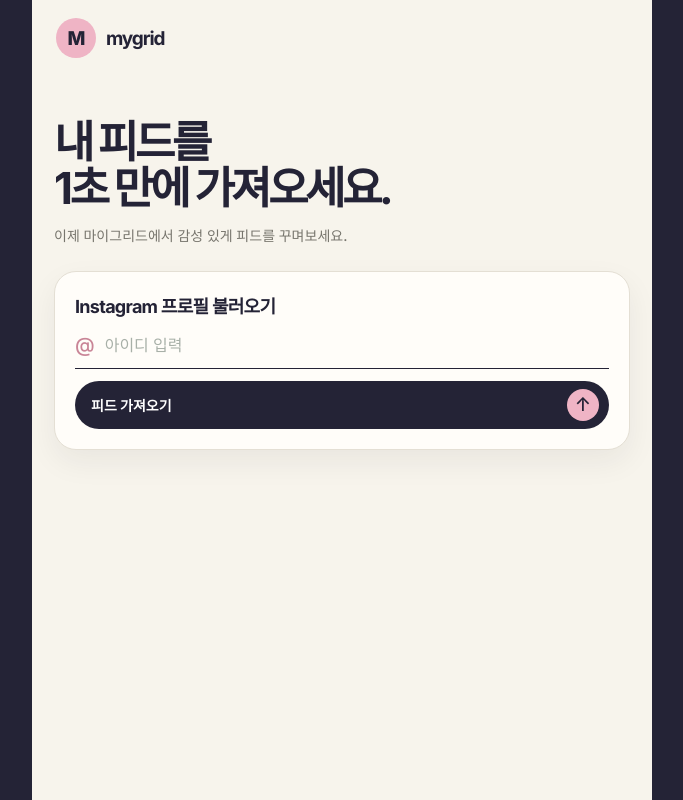
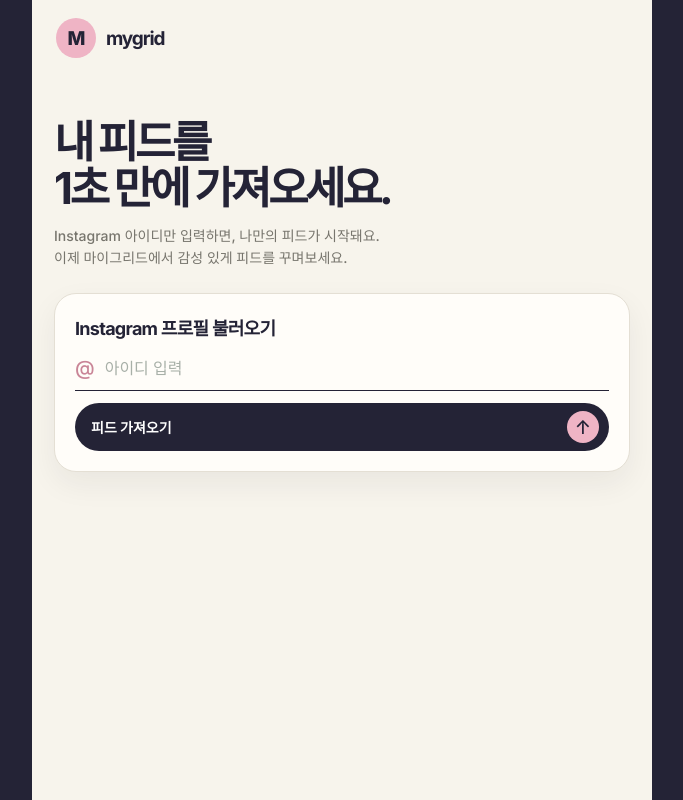
Before and after one commit to onlybyjack/mygrid, a Next.js app: page /home in a window 1280 px wide. Shown: the whole page, without its empty margins (298-981 px from the left). Built offline with nearby package versions, Linux system fonts and the light colour scheme.

Commit message:
Update onboarding description

```diff
--- a/app/home/page.tsx
+++ b/app/home/page.tsx
@@ -184,7 +184,7 @@
       <header className="brand-row"><div className="brand"><div className="logo">M</div><strong>mygrid</strong></div></header>
       <section className="connect-content">
         <h1>내 피드를<br />1초 만에 가져오세요.</h1>
-        <p className="lead">이제 마이그리드에서 감성 있게 피드를 꾸며보세요.</p>
+        <p className="lead">Instagram 아이디만 입력하면, 나만의 피드가 시작돼요.<br />이제 마이그리드에서 감성 있게 피드를 꾸며보세요.</p>
         <form className="connect-card" onSubmit={connect}>
           <h2>Instagram 프로필 불러오기</h2>
           <div className="input-row"><span>@</span><input id="username" value={username} onChange={(event) => setUsername(event.target.value)} placeholder="아이디 입력" autoCapitalize="none" autoCorrect="off" /></div>
```
